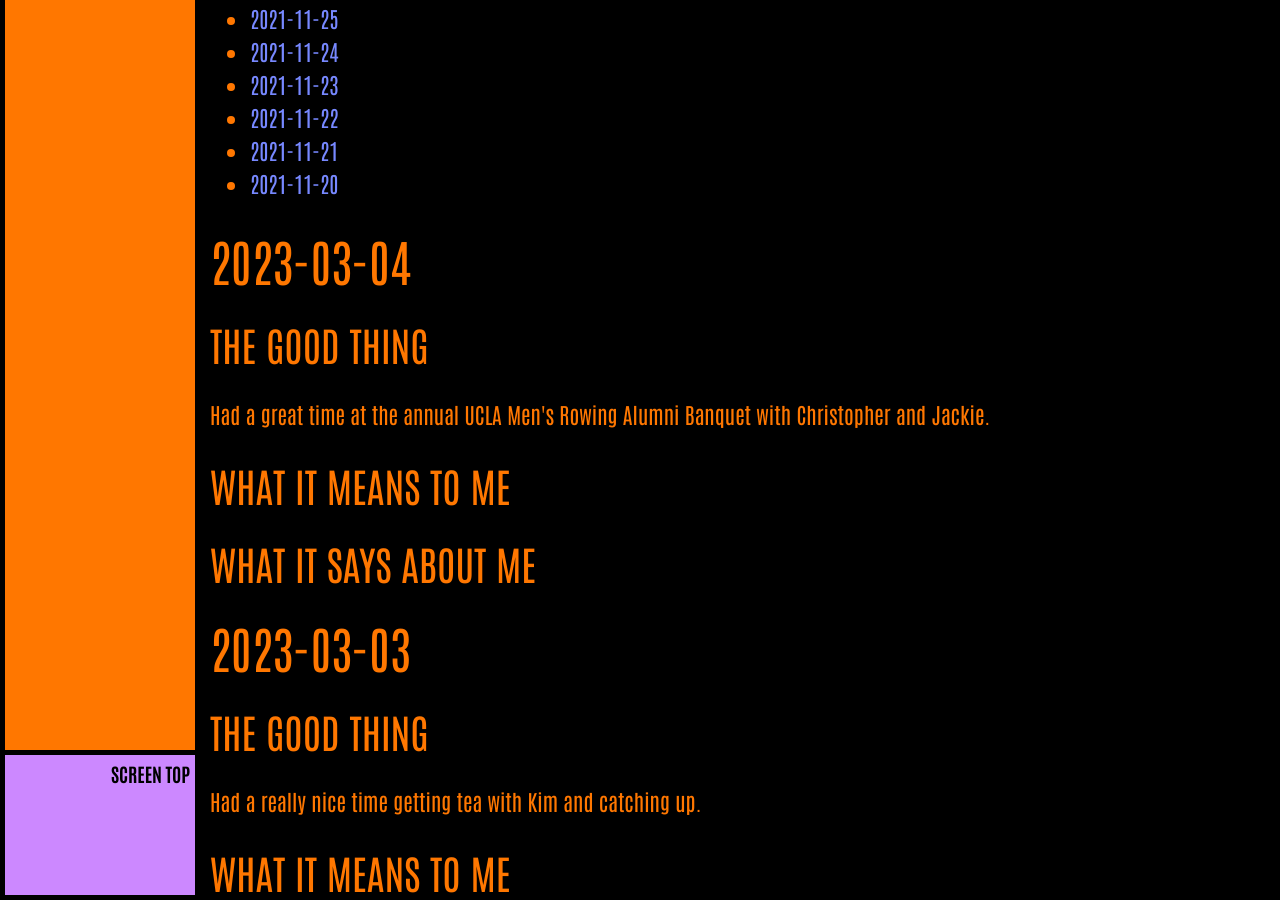
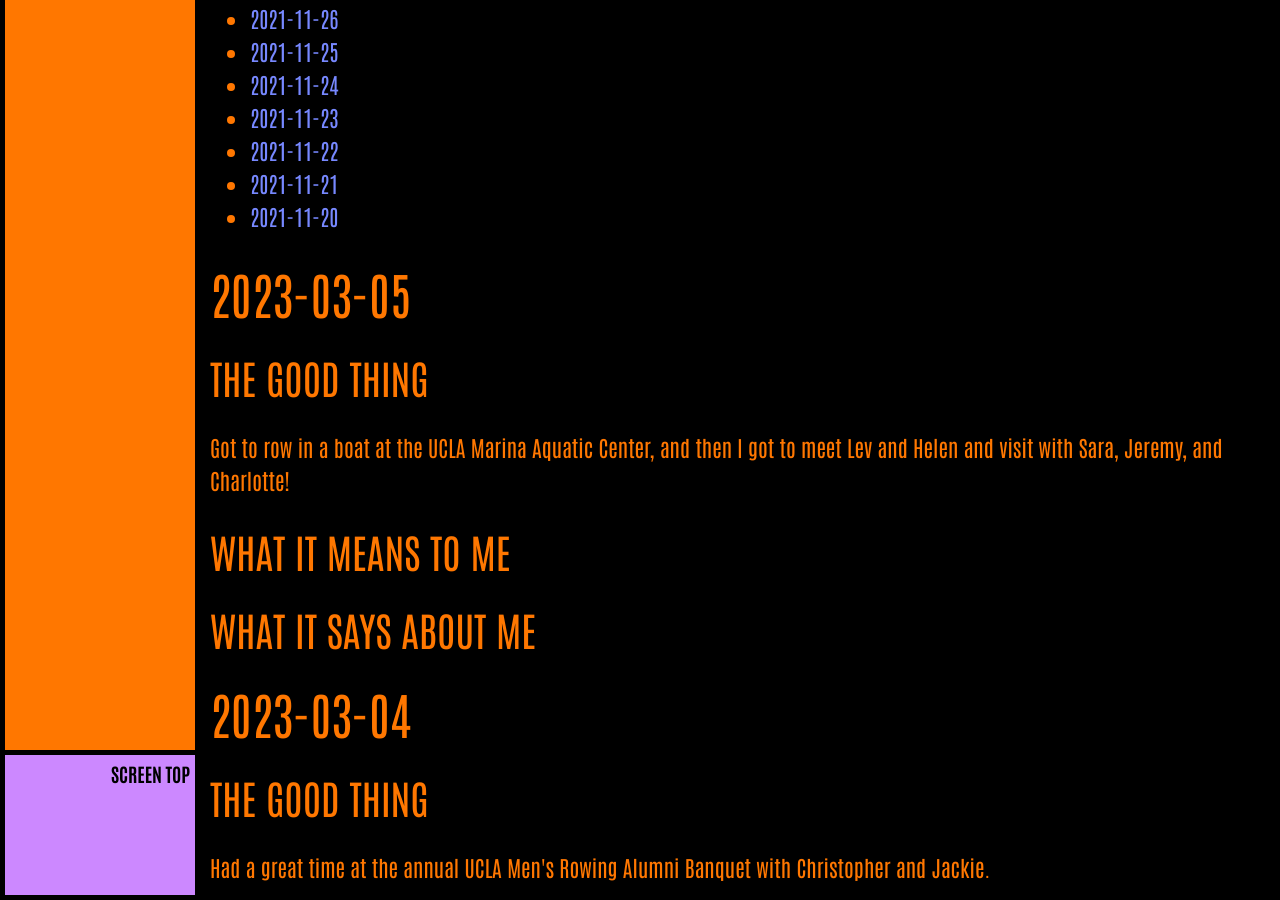
Before and after one commit to ArthurZey/arthurzey.github.io, a Jekyll site: the page built from _pages/one-good-thing.md, in a window 1280 px wide and 900 px high, scrolled down 9735 px. Built offline with Jekyll 4.4.1, drawn with Linux system fonts in a browser that asks for light colours; some of the changed text lies outside the part shown.

Commit message:
added stub for 2023-03-05

```diff
--- a/_pages/one-good-thing.md
+++ b/_pages/one-good-thing.md
@@ -13,6 +13,15 @@
 {:toc}
 {::options toc_levels="2" /}
 
+## 2023-03-05
+### The Good Thing
+Got to row in a boat at the UCLA Marina Aquatic Center, and then I got to meet Lev and Helen and visit with Sara, Jeremy, and Charlotte!
+### What It Means to Me
+
+### What It Says about Me
+
+
+
 ## 2023-03-04
 ### The Good Thing
 Had a great time at the annual UCLA Men's Rowing Alumni Banquet with Christopher and Jackie.
```
Also changed, not shown: other parts of _pages/one-good-thing.md (+1 -1 lines).
